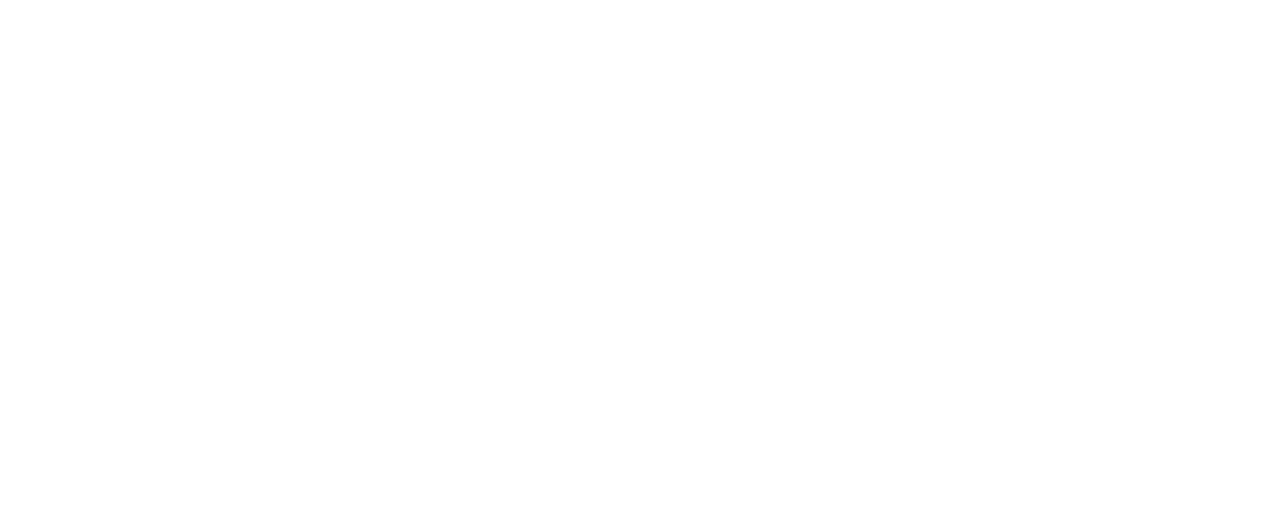
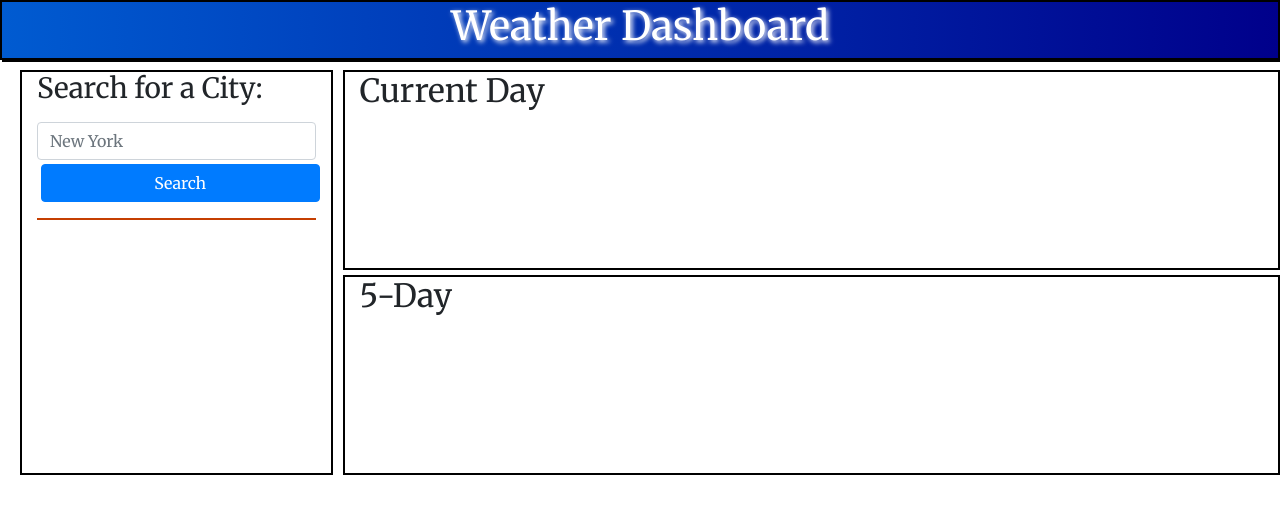
Before and after one commit to brownnicholasj/weather_dashboard, a plain HTML site: page index.html in a window 1280 px wide. Drawn offline with nearby package versions, Linux system fonts and the light colour scheme.

Commit message:
basic wireframe and elements of document and css

```diff
--- a/assets/css/style.css
+++ b/assets/css/style.css
@@ -0,0 +1,62 @@
+:root {
+}
+
+body {
+	font-family: 'Merriweather', serif;
+}
+
+header {
+	text-align: center;
+	color: white;
+	text-shadow: 2px 2px 5px white;
+	font-weight: 900;
+	border: 2px solid black;
+	box-shadow: 2px 2px black;
+	background-image: linear-gradient(to right, rgb(0, 91, 209), darkblue);
+}
+
+.container {
+	display: flex;
+	flex-direction: row;
+	justify-content: center;
+	margin: 5px;
+}
+
+#searchContainer {
+	border: 2px solid black;
+	margin: 5px;
+	min-height: 200px;
+}
+
+#savedCities {
+	border-top: 2px solid rgb(197, 63, 1);
+}
+
+#currentDay {
+	border: 2px solid black;
+	margin: 5px;
+	min-height: 200px;
+}
+
+#forecast {
+	border: 2px solid black;
+	margin: 5px;
+	min-height: 200px;
+}
+
+@media only screen and (max-width: 600px) {
+	.container {
+		flex-direction: column;
+	}
+	#searchContainer {
+		min-height: 100px;
+	}
+
+	#currentDay {
+		min-height: 100px;
+	}
+
+	#forecast {
+		min-height: 100px;
+	}
+}
--- a/index.html
+++ b/index.html
@@ -5,10 +5,66 @@
 		<meta name="viewport" content="width=device-width, initial-scale=1.0" />
 		<meta http-equiv="X-UA-Compatible" content="ie=edge" />
 		<link rel="stylesheet" href="./assets/css/reset.css" />
+		<link
+			rel="stylesheet"
+			href="https://stackpath.bootstrapcdn.com/bootstrap/4.3.1/css/bootstrap.min.css"
+		/>
+		<link
+			rel="stylesheet"
+			href="https://use.fontawesome.com/releases/v5.8.1/css/all.css"
+			integrity="sha384-50oBUHEmvpQ+1lW4y57PTFmhCaXp0ML5d60M1M7uH2+nqUivzIebhndOJK28anvf"
+			crossorigin="anonymous"
+		/>
+		<link
+			href="https://fonts.googleapis.com/css?family=Open+Sans&display=swap"
+			rel="stylesheet"
+		/>
+		<link rel="preconnect" href="https://fonts.gstatic.com" />
+		<link
+			href="https://fonts.googleapis.com/css2?family=Merriweather:ital,wght@0,300;0,400;0,700;0,900;1,300;1,400;1,700;1,900&display=swap"
+			rel="stylesheet"
+		/>
 		<link rel="stylesheet" href="./assets/css/style.css" />
 		<title>Weather Dashboard</title>
 	</head>
 	<body>
+		<header>
+			<h1>Weather Dashboard</h1>
+		</header>
+		<div class="container col-12">
+			<section id="searchContainer" class="col-md-3 col-sm-8">
+				<div id="input" class="form-group">
+					<label for="cityInput"><h3>Search for a City:</h3></label>
+					<input
+						type="city"
+						class="form-control"
+						id="cityInput"
+						placeholder="New York"
+					/>
+					<button
+						id="#searchBtn"
+						class="btn btn-primary btn-block m-1 justify-center"
+						type="submit"
+						value="submit"
+					>
+						Search
+					</button>
+				</div>
+				<div id="savedCities"></div>
+			</section>
+			<div id="dataContainer" class="col-sm-9 p-0 m-0">
+				<section id="currentDay" class="col-12"><h2>Current Day</h2></section>
+				<section id="forecast" class="col-12"><h2>5-Day</h2></section>
+			</div>
+		</div>
+		<script src="https://cdnjs.cloudflare.com/ajax/libs/jquery/3.2.1/jquery.min.js"></script>
+		<script src="https://unpkg.com/dayjs@1.10.4/dayjs.min.js"></script>
+		<script src="https://unpkg.com/dayjs@1.10.4/plugin/advancedFormat.js"></script>
+		<script src="https://unpkg.com/dayjs@1.10.4/plugin/weekOfYear.js"></script>
+		<script>
+			dayjs.extend(window.dayjs_plugin_advancedFormat);
+			dayjs.extend(window.dayjs_plugin_weekOfYear);
+		</script>
 		<script src="./assets/js/script.js"></script>
 	</body>
 </html>
```
Also changed, not shown: assets/06-server-side-apis-homework-demo.png (added), 1 other file.
